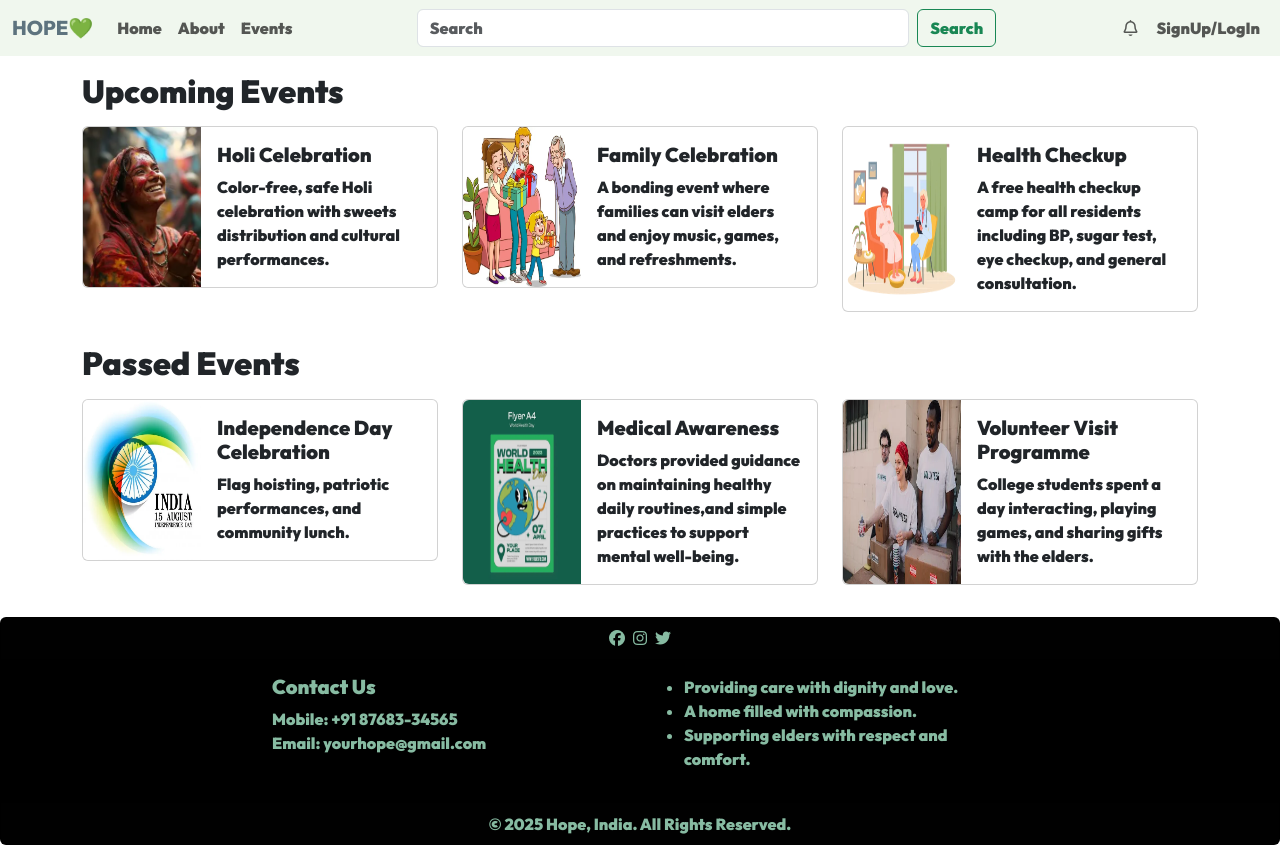
After one commit to sambitRo45/Hope, a PHP site: page /events.php in a window 1280 px wide. The commit adds this page. Run offline with PHP 8.4, Linux system fonts and the light colour scheme; some libraries are stand-ins or nearby versions.

Commit message:
Events page

```diff
--- /dev/null
+++ b/Styles/footer.css
@@ -0,0 +1,4 @@
+/* -------- Footer -------- */
+.footer {
+    color: #87BBA2 !important;
+}
--- a/Styles/navbar.css
+++ b/Styles/navbar.css
@@ -12,6 +12,7 @@
 
 * {
     font-family: "Outfit";
+    box-sizing: border-box;
 }
 
 .navbg {
--- /dev/null
+++ b/events.php
@@ -0,0 +1,112 @@
+<?php
+include_once "navbar.php";
+?>
+<div class="container my-3 event-card">
+    <h2 class="mb-3">Upcoming Events</h2>
+    <div class="row">
+        <div class="col-md-4">
+            <div class="card mb-3">
+                <div class="row g-0">
+                    <div class="col-md-4">
+                        <img src="./images/holii.webp" class="img-fluid rounded-start" alt="..." style="height: 100%;">
+                    </div>
+                    <div class="col-md-8">
+                        <div class="card-body">
+                            <h5 class="card-title">Holi Celebration</h5>
+                            <p class="card-text">Color-free, safe Holi celebration with sweets distribution and cultural performances.</p>
+                        </div>
+                    </div>
+                </div>
+            </div>
+        </div>
+
+        <div class="col-md-4">
+            <div class="card mb-3">
+                <div class="row g-0">
+                    <div class="col-md-4">
+                        <img src="./images/familyy.webp" class="img-fluid rounded-start" alt="..." style="height: 100%;">
+                    </div>
+                    <div class="col-md-8">
+                        <div class="card-body">
+                            <h5 class="card-title">Family Celebration</h5>
+                            <p class="card-text">A bonding event where families can visit elders and enjoy music, games, and refreshments.</p>
+                        </div>
+                    </div>
+                </div>
+            </div>
+        </div>
+
+        <div class="col-md-4">
+            <div class="card mb-3">
+                <div class="row g-0">
+                    <div class="col-md-4">
+                        <img src="./images/health.webp" class="img-fluid rounded-start" alt="..." style="height: 100%;">
+                    </div>
+                    <div class="col-md-8">
+                        <div class="card-body">
+                            <h5 class="card-title">Health Checkup</h5>
+                            <p class="card-text">A free health checkup camp for all residents including BP, sugar test, eye checkup, and general consultation.</p>
+                        </div>
+                    </div>
+                </div>
+            </div>
+        </div>
+    </div>
+</div>
+
+<div class="container my-3 event-card">
+    <h2 class="mb-3">Passed Events</h2>
+    <div class="row">
+        <div class="col-md-4">
+            <div class="card mb-3">
+                <div class="row g-0">
+                    <div class="col-md-4">
+                        <img src="./images/independence.webp" class="img-fluid rounded-start" alt="..." style="height: 100%;">
+                    </div>
+                    <div class="col-md-8">
+                        <div class="card-body">
+                            <h5 class="card-title">Independence Day Celebration</h5>
+                            <p class="card-text">Flag hoisting, patriotic performances, and community lunch.</p>
+                        </div>
+                    </div>
+                </div>
+            </div>
+        </div>
+
+        <div class="col-md-4">
+            <div class="card mb-3">
+                <div class="row g-0">
+                    <div class="col-md-4">
+                        <img src="./images/medicallll.webp" class="img-fluid rounded-start" alt="..." style="height: 100%;">
+                    </div>
+                    <div class="col-md-8">
+                        <div class="card-body">
+                            <h5 class="card-title">Medical Awareness</h5>
+                            <p class="card-text">Doctors provided guidance on maintaining healthy daily routines,and simple practices to support mental well-being.</p>
+                        </div>
+                    </div>
+                </div>
+            </div>
+        </div>
+
+        <div class="col-md-4">
+            <div class="card mb-3">
+                <div class="row g-0">
+                    <div class="col-md-4">
+                        <img src="./images/vol.webp" class="img-fluid rounded-start" alt="..." style="height: 100%;">
+                    </div>
+                    <div class="col-md-8">
+                        <div class="card-body">
+                            <h5 class="card-title">Volunteer Visit Programme</h5>
+                            <p class="card-text">College students spent a day interacting, playing games, and sharing gifts with the elders.</p>
+                        </div>
+                    </div>
+                </div>
+            </div>
+        </div>
+    </div>
+</div>
+
+<?php
+include_once "footer.php";
+?>
--- a/footer.php
+++ b/footer.php
@@ -1,4 +1,39 @@
+<div class="card bg-black footer">
+    <div class="card-header text-center">
+        <span><i class="fa-brands fa-facebook"></i></span>
+        <span><i class="fa-brands fa-instagram"></i></span>
+        <span><i class="fa-brands fa-twitter"></i></span>
+    </div>
+    <div class="card-body">
+        <div class="container">
+            <div class="row justify-content-center">
+                <div class="col-md-4">
+                    <h5>Contact Us</h5>
+                    <p class="mb-0">Mobile: +91 87683-34565</p>
+                    <p class="mb-0">Email: yourhope@gmail.com</p>
+                </div>
+                <div class="col-md-4">
+                    <ul>
+                        <li>
+                            <p class="mb-0">Providing care with dignity and love.</p>
+                        </li>
+                        <li>
+                            <p class="mb-0">A home filled with compassion.</p>
+                        </li>
+                        <li>
+                            <p class="mb-0">Supporting elders with respect and comfort.</p>
+                        </li>
+                    </ul>
+                </div>
+            </div>
+        </div>
 
+    </div>
+    <div class="card-footer text-center">
+        © 2025 Hope, India. All Rights Reserved.
+    </div>
+</div>
 <script src="./Bootstrap/bootstrap.bundle.min.js"></script>
 </body>
+
 </html>
--- a/navbar.php
+++ b/navbar.php
@@ -6,6 +6,7 @@
     <meta name="viewport" content="width=device-width, initial-scale=1.0">
     <title>Navbar</title>
     <link rel="stylesheet" href="./Styles/navbar.css">
+    <link rel="stylesheet" href="./Styles/footer.css">
     <link rel="stylesheet" href="./Bootstrap/bootstrap.min.css">
     <link rel="stylesheet" href="https://cdnjs.cloudflare.com/ajax/libs/font-awesome/7.0.1/css/all.min.css" integrity="sha512-2SwdPD6INVrV/lHTZbO2nodKhrnDdJK9/kg2XD1r9uGqPo1cUbujc+IYdlYdEErWNu69gVcYgdxlmVmzTWnetw==" crossorigin="anonymous" referrerpolicy="no-referrer" />
 </head>
@@ -31,7 +32,7 @@
                         <a class="nav-link" href="#">About</a>
                     </li>
                     <li class="nav-item">
-                        <a class="nav-link" aria-disabled="true">Events</a>
+                        <a class="nav-link" href="events.php">Events</a>
                     </li>
                 </ul>
                 <form class="d-flex w-50" role="search">
```
Also changed, not shown: images/familyy.webp (added), images/health.webp (added), images/holii.webp (added), images/independence.webp (added), images/medicallll.webp (added), images/vol.webp (added).
